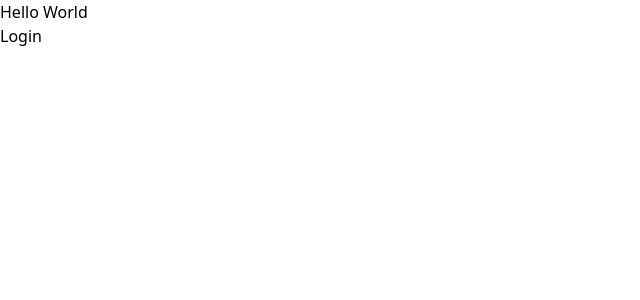
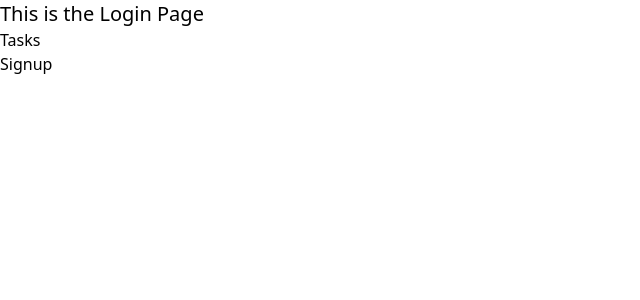
Before and after one commit to manikbajaj/fullstack-react, a React (Vite) app: page / in a window 1280 px wide. Shown: the top 300 px of the page, without its empty margins (0-640 px from the left). Built offline with nearby package versions, Linux system fonts and the light colour scheme.

Commit message:
Final code for FSDB775

```diff
--- a/src/main.jsx
+++ b/src/main.jsx
@@ -1,25 +1,10 @@
 import "./index.css";
 
-import { Link, RouterProvider, createBrowserRouter } from "react-router-dom";
-
+import { RouterProvider } from "react-router-dom";
 import { StrictMode } from "react";
 import { createRoot } from "react-dom/client";
+import { router } from "./routes.jsx";
 
-const router = createBrowserRouter([
-  {
-    path: "/",
-    element: (
-      <div>
-        <h1>Hello World</h1>
-        <Link to="login">Login</Link>
-      </div>
-    ),
-  },
-  {
-    path: "login",
-    element: <div>Login</div>,
-  },
-]);
 createRoot(document.getElementById("root")).render(
   <StrictMode>
     <RouterProvider router={router} />
--- a/src/pages/404/index.jsx
+++ b/src/pages/404/404.jsx
@@ -1,4 +1,4 @@
-export default function Tasks() {
+export default function PageNotFound() {
   return (
     <>
       <h1>404 - Page not found</h1>
--- a/src/pages/login/index.jsx
+++ /dev/null
@@ -1,3 +0,0 @@
-export default function Login() {
-  return <>Login Page</>;
-}
--- /dev/null
+++ b/src/pages/login/login.jsx
@@ -0,0 +1,15 @@
+import { Link } from "react-router-dom";
+
+export default function Login() {
+  return (
+    <>
+      <h1 class="text-xl">This is the Login Page</h1>
+      <ul>
+        <li>
+          <Link to="tasks">Tasks</Link>
+        </li>
+        <Link to="signup">Signup</Link>
+      </ul>
+    </>
+  );
+}
--- /dev/null
+++ b/src/routes.jsx
@@ -0,0 +1,19 @@
+import Login from "./pages/login/login.jsx";
+import Signup from "./pages/signup/signup.jsx";
+import Tasks from "./pages/tasks/tasks.jsx";
+import { createBrowserRouter } from "react-router-dom";
+
+export const router = createBrowserRouter([
+  {
+    path: "/",
+    element: <Login />,
+  },
+  {
+    path: "tasks",
+    element: <Tasks />,
+  },
+  {
+    path: "signup",
+    element: <Signup />,
+  },
+]);
--- a/tailwind.config.js
+++ b/tailwind.config.js
@@ -1,6 +1,6 @@
 /** @type {import('tailwindcss').Config} */
 export default {
-  content: ["./index.html", "./src/**/*.{html,js,css}"],
+  content: ["./index.html", "./src/**/*.{html,js,css,jsx}"],
   theme: {
     extend: {},
   },
```
Also changed, not shown: src/App.jsx (deleted, +0 -9 lines), src/pages/signup/signup.jsx (renamed from src/pages/signup/index.jsx), src/pages/tasks/tasks.jsx (renamed from src/pages/tasks/index.jsx).
